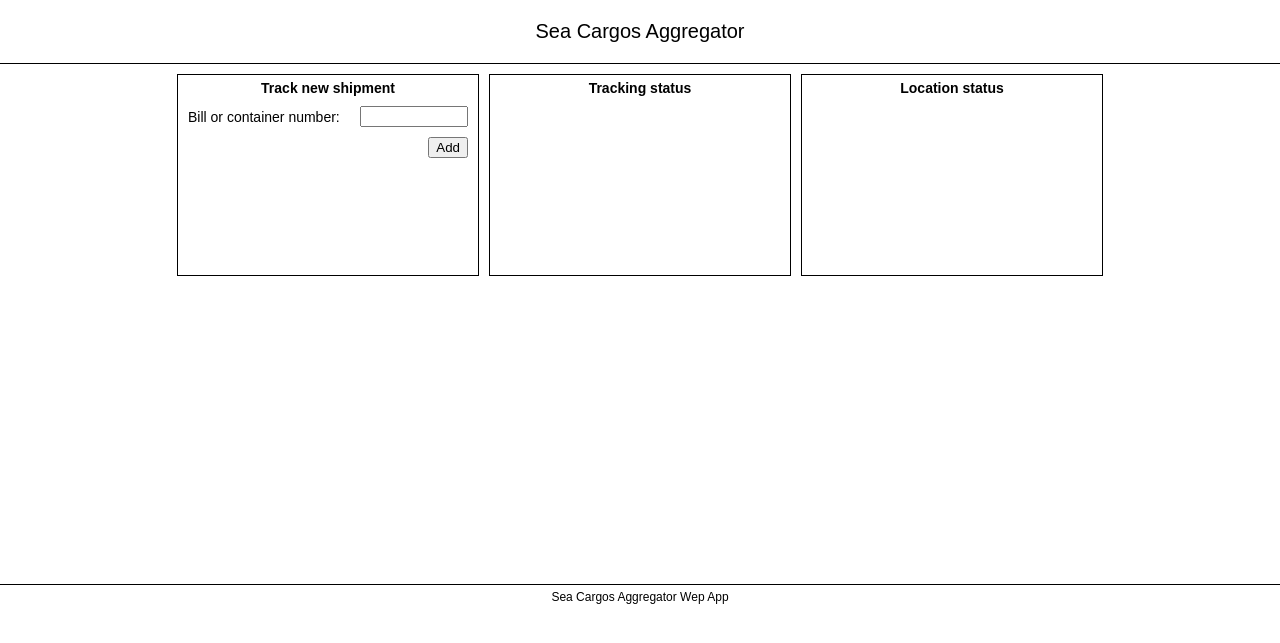
After one commit to deevgeny/seacargos, a Flask app: template seacargos/templates/dashboard/dashboard.html in a window 1280 px wide. The commit adds this page. Shown: the top 643 px of the page. Run offline with Flask 2, Linux system fonts and the light colour scheme; the template is opened without the code that fills it, so the values that code supplies are empty; parts of the project's set-up code (start-up, migrations or seed data) failed here and were passed over.

Commit message:
Create dashboard.html template, Blueprint and draft views.

```diff
--- a/seacargos/__init__.py
+++ b/seacargos/__init__.py
@@ -47,4 +47,9 @@ def create_app(test_config=None):
     app.register_blueprint(admin.bp)
     app.add_url_rule("/admin", endpoint="admin")
 
+    # Register dashboard blueprint
+    from . import dashboard
+    app.register_blueprint(dashboard.bp)
+    app.add_url_rule("/dashboard", endpoint="dashboard")
+
     return app
--- /dev/null
+++ b/seacargos/dashboard.py
@@ -0,0 +1,62 @@
+import functools
+
+from flask import (
+    Blueprint, flash, g, redirect, render_template, session, request, url_for
+)
+from werkzeug.exceptions import abort
+from werkzeug.security import check_password_hash, generate_password_hash
+from seacargos.db import db_conn
+from bson.objectid import ObjectId
+
+bp = Blueprint('dashboard', __name__)
+
+def user_login_required(view):
+    @functools.wraps(view)
+    def wrapped_view(**kwargs):
+        if g.user is None:
+            return redirect(url_for('home'))
+        elif g.user['role'] != 'user':
+            abort(403, 'You are note authorized to view this page.')
+        return view(**kwargs)
+    return wrapped_view
+
+@bp.before_app_request
+def load_logged_in_user():
+    """Loads logged in user from session to g."""
+    user_id = session.get('user_id')
+
+    if user_id is None:
+        g.user = None
+    else:
+        db = db_conn()[g.db]
+        g.user = db.users.find_one({'_id': ObjectId(user_id)})
+
+@bp.route('/dashboard', methods=('GET', 'POST'))
+@user_login_required
+def dashboard():
+    """Home dashboard view function."""
+    if request.method == 'POST':
+        number = request.form["number"]
+        flash(number)
+        flash(g.user["name"])
+        #db = db_conn()[g.db]
+        #error = None
+        #user = db.users.find_one({"name": username})
+
+        #if user is None:
+        #    error = "User with such name does not exist."
+        #elif not check_password_hash(user['password'], password):
+        #    error = 'Incorrect password.'
+
+        #if error is None:
+        #    session.clear()
+        #    session['user_id'] = user['_id'].__str__()
+        #    if user['role'] == 'admin':
+        #        return redirect(url_for('admin'))
+        #    elif user['role'] == 'user':
+        #        return redirect(url_for('home.dashboard'))
+        #flash(error)
+
+    content = {}
+
+    return render_template('dashboard/dashboard.html', content=content)
--- a/seacargos/home.py
+++ b/seacargos/home.py
@@ -56,14 +56,6 @@ def home():
     content = {}
     return render_template('home/home.html', content=content)
 
-@bp.route('/dashboard')
-@user_login_required
-def dashboard():
-    """Home dashboard view function."""
-    content = None
-    # temporary return, create dashboard template
-    return render_template('home/dashboard.html', content=content)
-
 @bp.route('/logout')
 def logout():
     """Logout function."""
--- a/seacargos/static/style.css
+++ b/seacargos/static/style.css
@@ -7,7 +7,7 @@ body {
 	font-family: Arial;
 }
 
-/* GRID LAYOUT */
+/* GRIDS LAYOUTS */
 @media (orientation: landscape) {
     #grid {
         display: grid;
@@ -19,14 +19,29 @@ body {
         grid-template-columns: auto auto;
         grid-template-rows: auto auto auto 1fr auto;
     }
+    #dashboard {
+        display: grid;
+        grid-template-areas: "tracking-form tracking-status empty-space"
+                             "schedule-table schedule-table schedule-table";
+        grid-template-columns: auto 1fr auto;
+        grid-template-rows: auto 1fr;
+    }
+
+/* Grid elements */
+#header {grid-area: header; justify-self: stretch;}
+#top-menu {grid-area: top-menu; align-self: left; margin: 0 10px 0;}
+#error-message {grid-area: error-message; align-self: start; justify-self: stretch;}
+#content {grid-area: content; justify-self: center; margin: 0 10px 0;}
+#footer {grid-area: footer; justify-self: stretch;}
+
+/* Dashboard elements */
+#tracking-form {grid-area: tracking-form; place-self: center left; margin-left: 10px;}
+#tracking-status {grid-area: tracking-status; place-self: center center; margin: 0 10px 0;}
+#empty-space {grid-area: empty-space; place-self: center center; margin-right: 10px;}
+#schedule-table {grid-area: schedule-table; place-self: center center; margin: 0 10px 0;}
 }
 
-#header {grid-area: header; justify-self: stretch;}
-#top-menu {grid-area: top-menu; align-self: left;}
-#error-message {grid-area: error-message; align-self: start; justify-self: stretch;}
-#content {grid-area: content; justify-self: center;}
-#footer {grid-area: footer; justify-self: stretch;}
-
+/* Grid classes */
 .header-bar {
     font-size: 20px;
     padding: 20px 0px;
@@ -57,7 +72,33 @@ body {
     text-align: center;
     border-top: 1px solid black;
 }
-/* CONTENT STYLES */
+
+/* Dashboard classes */
+.tracking-form-container {
+    border: 1px solid black;
+    min-height: 200px;
+}
+
+.tracking-status-container {
+    border: 1px solid black;
+    min-height: 200px;
+    width: 300px;
+}
+
+.empty-space-container {
+    border: 1px solid black;
+    min-height: 200px;
+    width: 300px;
+}
+
+.caption {
+    font-size: 14px;
+    text-align: center;
+    padding: 5px;
+    font-weight: bold;
+}
+
+/* Forms */
 form.login-form {
     display: grid;
     grid-template-columns: [labels] auto [fields] auto;
@@ -66,7 +107,6 @@ form.login-form {
     margin-top: 50px;
     place-self: center stretch;
 }
-
     form.login-form > label {
         grid-column: labels;
         grid-row: auto;
@@ -83,3 +123,26 @@ form.login-form {
         margin: 5px 0;
         max-width: 100px;
     }
+
+form.tracking-form {
+    display: grid;
+    grid-template-columns: [labels] auto [fields] auto;
+    grid-auto-flow: row dense;
+    width: 300px;
+    /*margin-top: 50px;*/
+    place-self: center center;
+}
+    form.tracking-form > label {
+        grid-column: labels;
+        grid-row: auto;
+        place-self: center left;
+        font-size: 14px;
+        margin-left: 10px;
+    }
+    form.tracking-form > input {
+        grid-column: fields;
+        grid-row: auto;
+        place-self: center right;
+        max-width: 100px;
+        margin: 5px 10px 5px 0;
+    }
--- /dev/null
+++ b/seacargos/templates/dashboard/dashboard.html
@@ -0,0 +1,42 @@
+{% extends 'base.html' %}
+
+{# Add dashboard caption to title tag #}
+{% block title %}
+  {% if g.user %}
+    | Dashboard
+  {% endif %}
+{% endblock %}
+
+{# Add user name and logout link to top menu #}
+{% block top_menu %}
+  {% if g.user %}
+    User: {{ g.user['name'] }} | <a href="{{ url_for('home.logout')}}">Logout</a>
+  {% endif %}
+{% endblock %}
+
+{# Add errors if exists #}
+{% block errors %}
+  {% for message in get_flashed_messages() %}
+    <div class="error-message-container">{{ message }}</div>
+  {% endfor %}
+{% endblock %}
+
+{# Page content block #}
+{% block content %}
+<div id="dashboard">
+  <div id="tracking-form" class="tracking-form-container">
+    <div class="caption">Track new shipment</div>
+    <form method="post" class="tracking-form">
+      <label for="number">Bill or container number:</label>
+      <input name="number" id="number" required>
+      <input type="submit" value="Add">
+    </form>
+  </div>
+  <div id="tracking-status" class="tracking-status-container">
+    <div class="caption">Tracking status</div>
+  </div>
+  <div id="empty-space" class="empty-space-container">
+    <div class="caption">Location status</div>
+  </div>
+</div>
+{% endblock %}
--- a/seacargos/templates/home/home.html
+++ b/seacargos/templates/home/home.html
@@ -1,11 +1,13 @@
 {% extends 'base.html' %}
 
+{# Display errors if exist #}
 {% block errors %}
   {% for message in get_flashed_messages() %}
     <div class="error-message-container">{{ message }}</div>
   {% endfor %}
 {% endblock %}
 
+{# Page content block #}
 {% block content %}
   {% if not g.user %}
     <form method="post" class="login-form">
```
Also changed, not shown: seacargos/templates/home/dashboard.html (deleted, +0 -20 lines).
